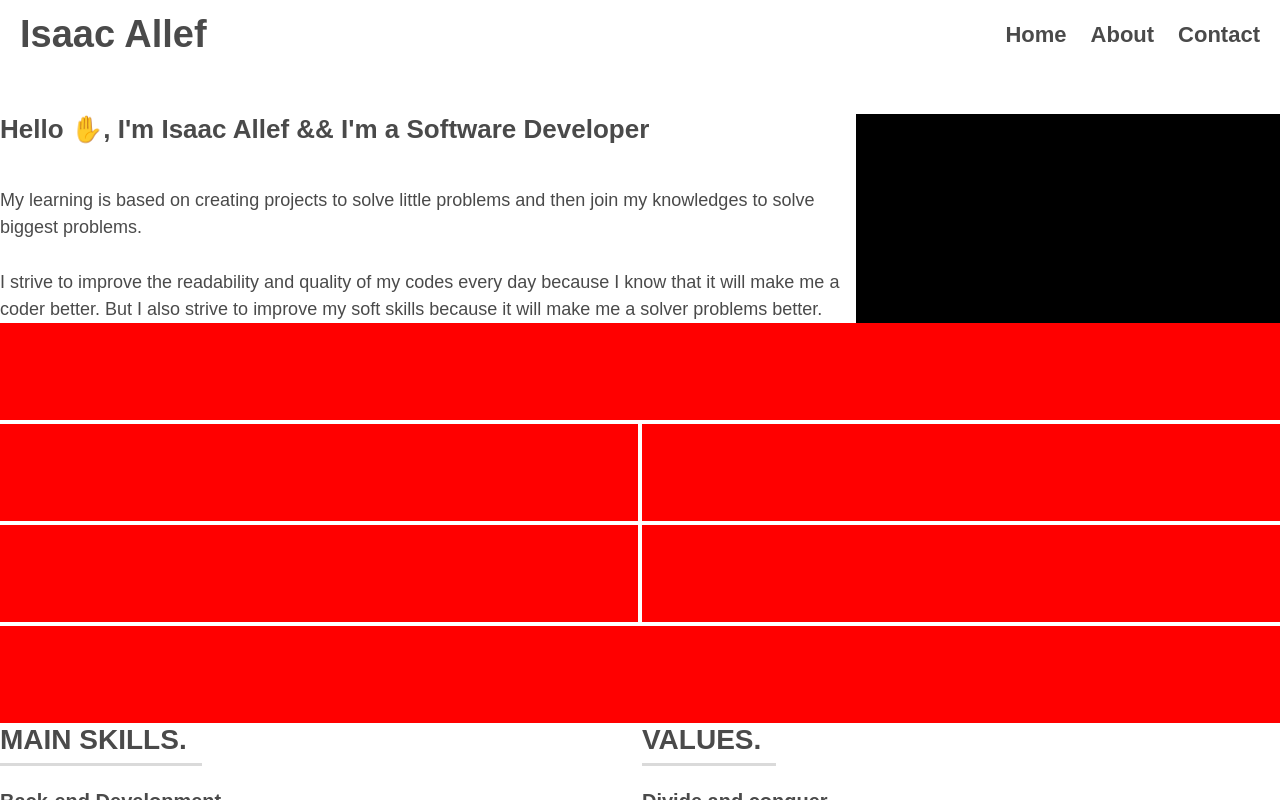
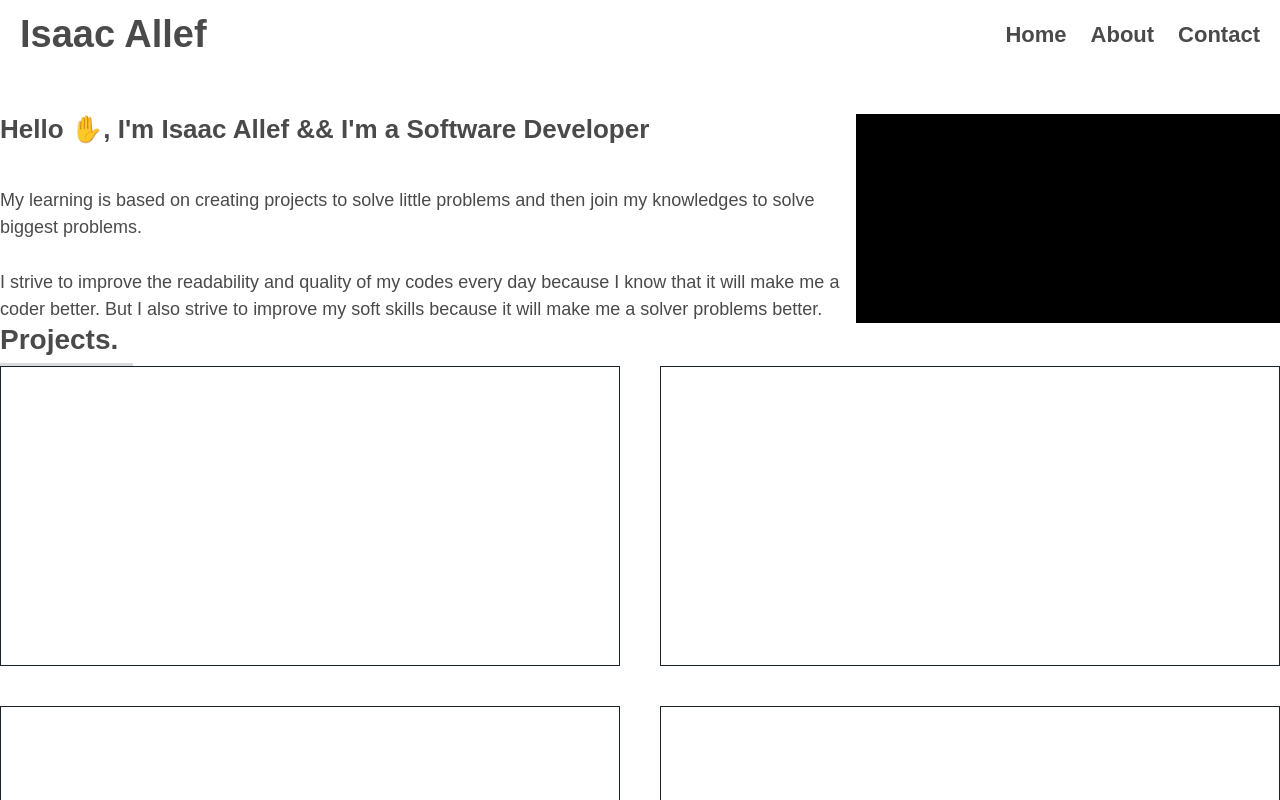
Before and after one commit to isaac-allef/isaacallef.com, a Next.js app: page / in a window 1280 px wide. Shown: the top 800 px of the page. Built offline with nearby package versions, Linux system fonts and the light colour scheme.

Commit message:
first draft of projects layout

```diff
--- a/components/ProjectsLayout.tsx
+++ b/components/ProjectsLayout.tsx
@@ -1,19 +1,19 @@
-import { Grid, GridItem } from "@chakra-ui/react";
+import { ChevronDownIcon } from "@chakra-ui/icons";
+import { Center, Grid, GridItem, Heading, Icon, Box, Image, Stack, HStack, VStack, SimpleGrid } from "@chakra-ui/react";
 
 export default function ProjectsLayout() {
     return (
-        <Grid
-            h="400px"
-            templateRows="repeat(4, 1fr)"
-            templateColumns="repeat(2, 1fr)"
-            gap={1}
-            >
-                <GridItem colSpan={2} bg="red" />
-                <GridItem colSpan={1} bg="red" />
-                <GridItem colSpan={1} bg="red" />
-                <GridItem colSpan={1} bg="red" />
-                <GridItem colSpan={1} bg="red" />
-                <GridItem colSpan={2} bg="red" />
-        </Grid>
+        <>
+            <Heading variant='title2'>Projects.</Heading>
+            <SimpleGrid columns={2} spacing={10}>
+                <Center height='300px' border='1px solid'></Center>
+                <Center height='300px' border='1px solid'></Center>
+                <Center height='300px' border='1px solid'></Center>
+                <Center height='300px' border='1px solid'></Center>
+            </SimpleGrid>
+            <Center>
+                <Icon as={ChevronDownIcon} w={6} h={6} />
+            </Center>
+        </>
     )
 }
--- a/package.json
+++ b/package.json
@@ -8,6 +8,7 @@
     "start": "next start"
   },
   "dependencies": {
+    "@chakra-ui/icons": "^1.0.5",
     "@chakra-ui/react": "^1.3.3",
     "@emotion/react": "^11.1.5",
     "@emotion/styled": "^11.1.5",
```
Also changed, not shown: 1 other file (tests, documents, lock files or other folders).
